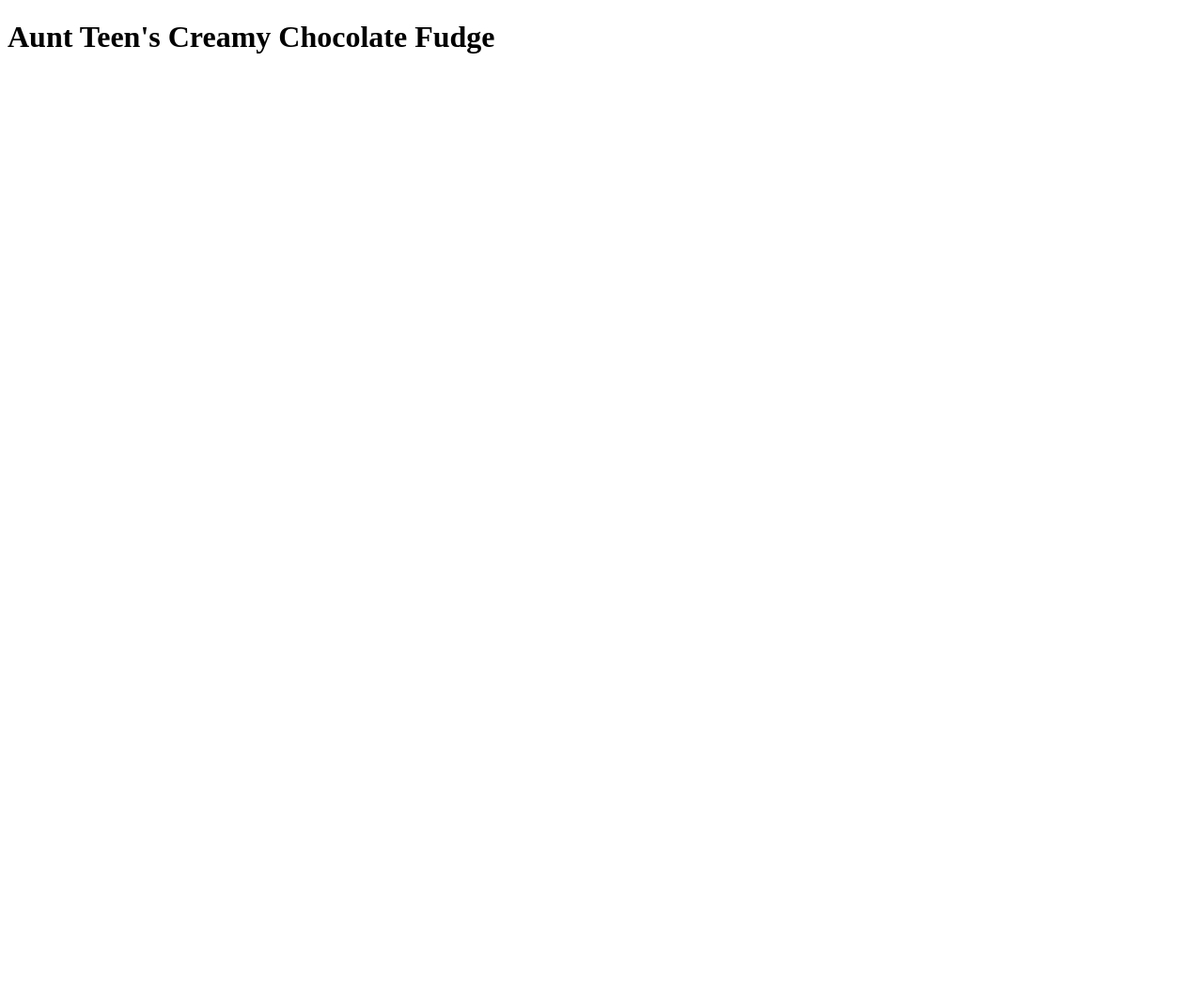
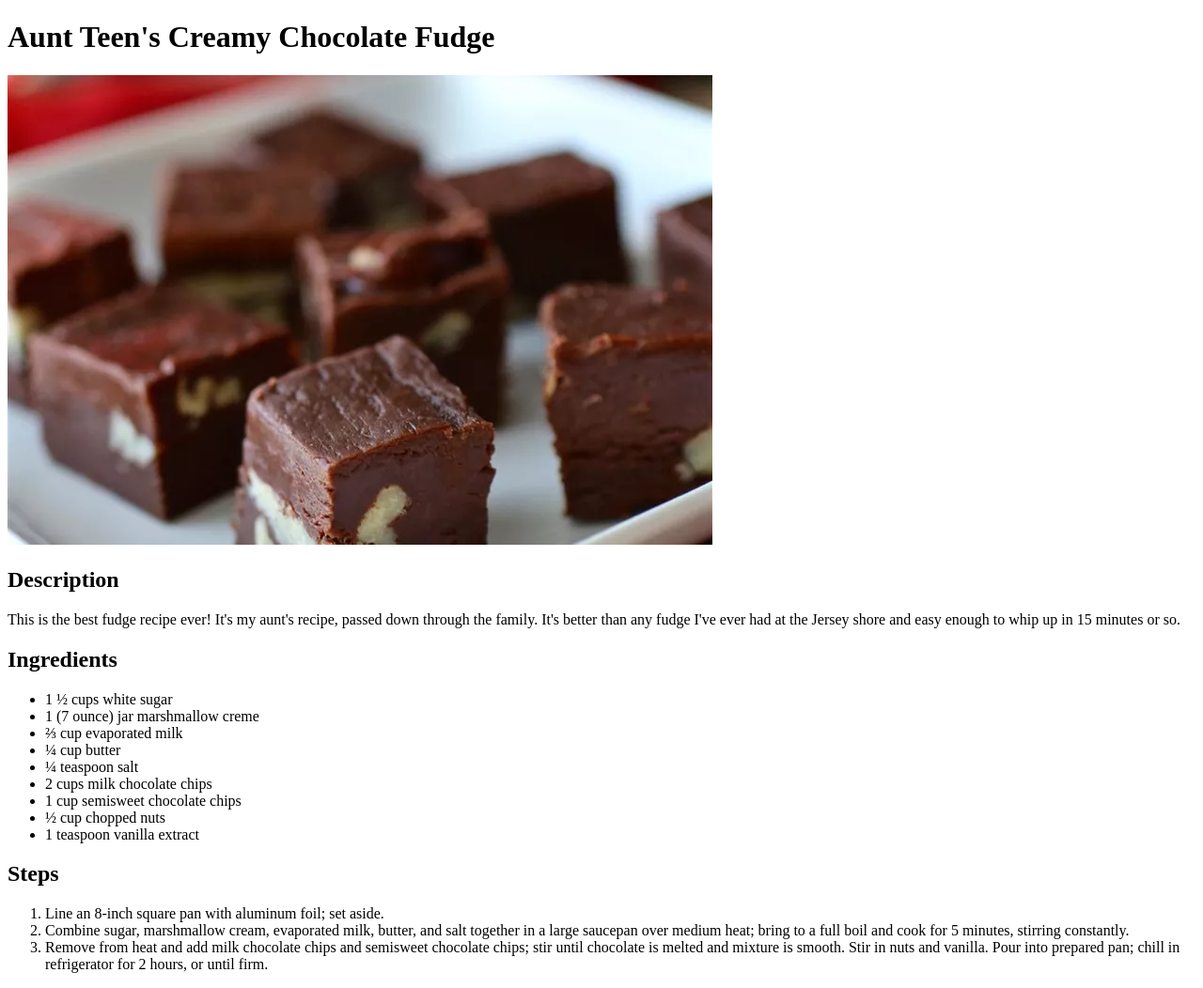
Before and after one commit to Tito-RE/odin-recipes, a plain HTML site: page recipes/aunt-teens-creamy-chocolate-fudge.html in a window 1280 px wide. Shown: the whole page at 94% size. Before the commit the page ends 800 px from the top, so only its background shows below. Drawn offline with Linux system fonts and the light colour scheme.

Commit message:
Add lost details about first recipe

```diff
--- a/recipes/aunt-teens-creamy-chocolate-fudge.html
+++ b/recipes/aunt-teens-creamy-chocolate-fudge.html
@@ -8,5 +8,26 @@
 
   <body>
     <h1>Aunt Teen's Creamy Chocolate Fudge</h1>
+    <img src="../images/Aunt-Teens-Creamy-Chocolate-Fudge-by-My-Hot-Southern-Mess.jpg" alt="Aunt Teens Creamy Chocolate Fudge">
+    <h2>Description</h2>
+    <p>This is the best fudge recipe ever! It's my aunt's recipe, passed down through the family. It's better than any fudge I've ever had at the Jersey shore and easy enough to whip up in 15 minutes or so.</p>
+    <h2>Ingredients</h2>
+    <ul>
+      <li>1 ½ cups white sugar</li>
+      <li>1 (7 ounce) jar marshmallow creme</li>
+      <li>⅔ cup evaporated milk</li>
+      <li>¼ cup butter</li>
+      <li>¼ teaspoon salt</li>
+      <li>2 cups milk chocolate chips</li>
+      <li>1 cup semisweet chocolate chips</li>
+      <li>½ cup chopped nuts</li>
+      <li>1 teaspoon vanilla extract</li>
+    </ul>
+    <h2>Steps</h2>
+    <ol>
+      <li>Line an 8-inch square pan with aluminum foil; set aside.</li>
+      <li>Combine sugar, marshmallow cream, evaporated milk, butter, and salt together in a large saucepan over medium heat; bring to a full boil and cook for 5 minutes, stirring constantly.</li>
+      <li>Remove from heat and add milk chocolate chips and semisweet chocolate chips; stir until chocolate is melted and mixture is smooth. Stir in nuts and vanilla. Pour into prepared pan; chill in refrigerator for 2 hours, or until firm.</li>
+    </ol>
   </body>
 </html>
```
Also changed, not shown: index.html (+1 -0 lines).
